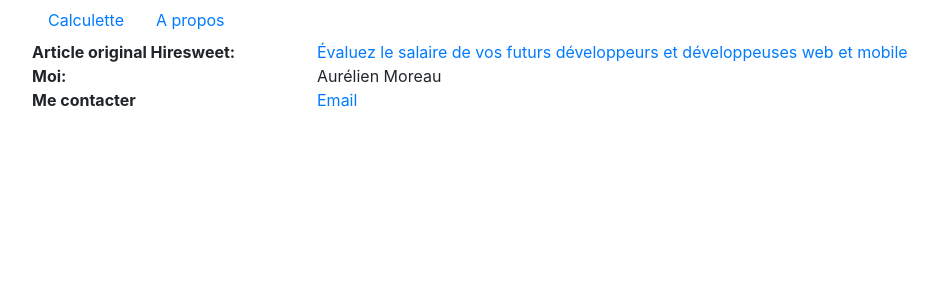
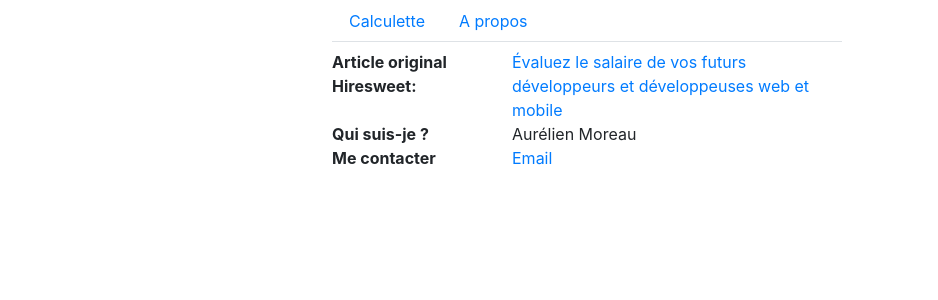
Before and after one commit to yienyien/combienjevaux, a Vue app in the folder frontend/: page /about in a window 1280 px wide. Shown: the top 300 px of the page, without its empty margins (53-991 px from the left). Built offline with nearby package versions, Linux system fonts and the light colour scheme.

Commit message:
Decrease container width

```diff
--- a/frontend/src/App.vue
+++ b/frontend/src/App.vue
@@ -1,6 +1,6 @@
 <template>
-<b-container>
-  <b-nav>
+<b-container class="topcontainer">
+  <b-nav tabs class="mb-2">
     <b-nav-item><router-link to="/">Calculette</router-link></b-nav-item>
     <b-nav-item><router-link to="/about">A propos</router-link></b-nav-item>
   </b-nav>
@@ -9,4 +9,7 @@
 </template>
 
 <style>
+  .topcontainer {
+      max-width: 540px!important;
+  }
 </style>
--- a/frontend/src/components/Scaller.vue
+++ b/frontend/src/components/Scaller.vue
@@ -1,6 +1,6 @@
 <template>
   <b-row>
-    <b-col lg="6" offset-lg="3">
+    <b-col>
       <b>{{title}}</b>: {{ details(val) }}
       <b-form-input type="range" :min="min" :max="max" :step="step" v-model="val" @input="update()"/>
     </b-col>
--- a/frontend/src/views/About.vue
+++ b/frontend/src/views/About.vue
@@ -1,7 +1,7 @@
 <template>
 <div class="about">
   <b-row>
-    <b-col lg=3>
+    <b-col lg=4>
       <b>Article original Hiresweet:</b>
     </b-col>
     <b-col>
@@ -9,15 +9,15 @@
     </b-col>
   </b-row>
   <b-row>
-    <b-col lg=3>
-      <b>Moi:</b>
+    <b-col lg=4>
+      <b>Qui suis-je ?</b>
     </b-col>
     <b-col>
       Aur&eacute;lien Moreau
     </b-col>
   </b-row>
   <b-row>
-    <b-col lg=3>
+    <b-col lg=4>
       <b>Me contacter</b>
     </b-col>
     <b-col>
--- a/frontend/src/views/Home.vue
+++ b/frontend/src/views/Home.vue
@@ -5,7 +5,7 @@
   <Scaller v-model="c" min="0.8" max="1.1" step="0.01" title="Entreprise" :details="compagny"/>
   <Scaller v-model="t" min="0.9" max="1.1" step="0.01" title="Tension" :details="tension"/>
   <b-row>
-    <b-col lg="6" offset-lg="3">
+    <b-col>
       <b>Extra</b>
       <b-form-checkbox v-model="e1">Activit&eacute; opensource importante</b-form-checkbox>
       <b-form-checkbox v-model="e2">&Eacute;xperience passee dans des entreprises prestigieuses</b-form-checkbox>
@@ -16,7 +16,7 @@
   </b-row>
   <Scaller v-model="r" min="0.6" max="1" step="0.01" title="Localisation" :details="localisation"/>
   <b-row class="mt-3">
-    <b-col lg="6" offset-lg="3">
+    <b-col>
       <h2>{{ compute() }} K&euro; brut/an</h2>
       Donne ton estimation en compiant ce <a :href="gurl()">lien</a>
     </b-col>
```
